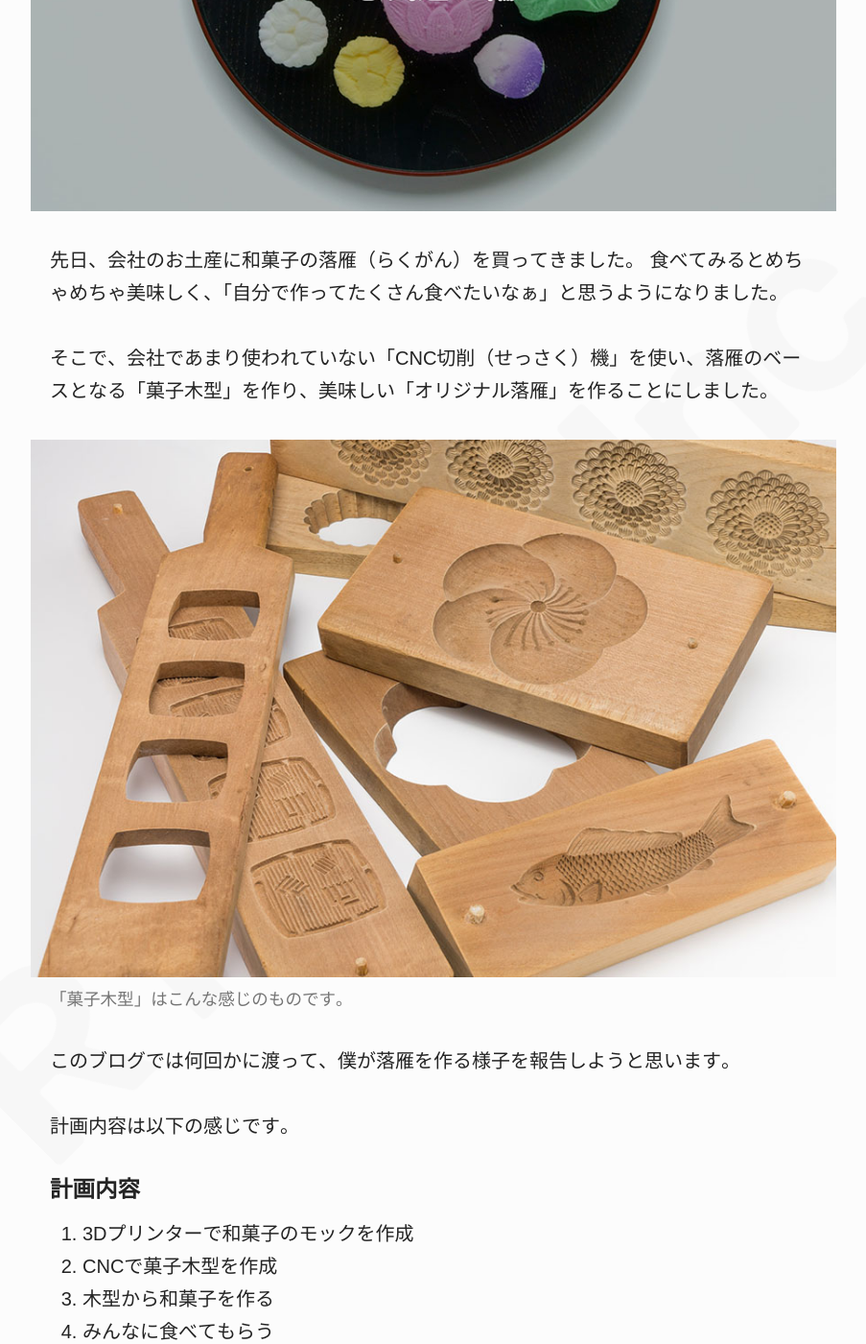
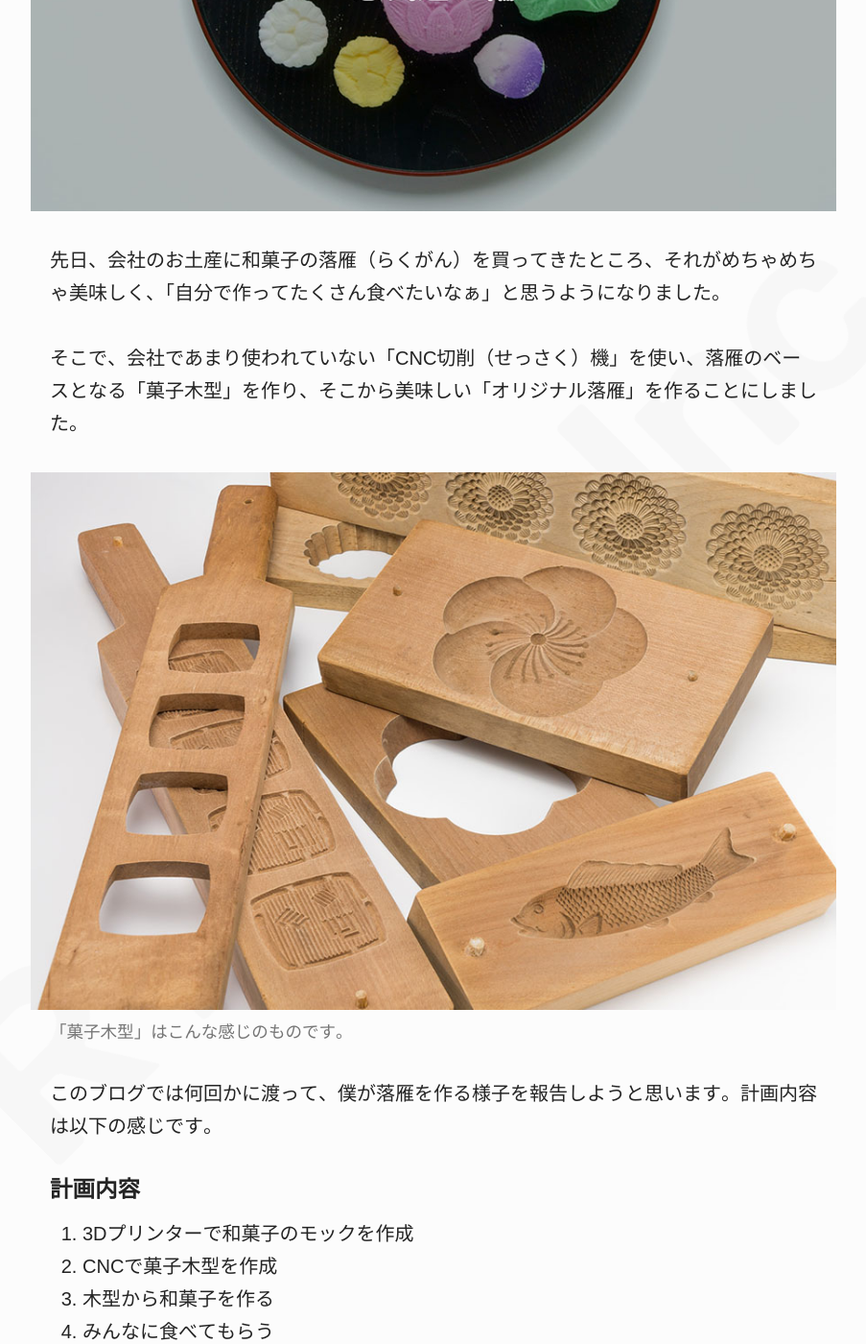
Before and after one commit to yuheiy/rookies, a Jekyll site: the page built from _posts/2017-09-07-wagashi-1.md, in a window 1280 px wide and 1400 px high, scrolled down 631 px. Shown: the whole window at 96% size, without its empty margins (188-1091 px from the left). Built offline with Jekyll 4.4.1, drawn with Linux system fonts in a browser that asks for light colours; our own code applies the rules of GitHub Pages for plain Markdown files.

Commit message:
記事修正5

```diff
--- a/_posts/2017-09-07-wagashi-1.md
+++ b/_posts/2017-09-07-wagashi-1.md
@@ -8,21 +8,18 @@ image: wagashi-1-title.jpg
   <img src="{{ site.baseurl }}/assets/images/post/wagashi-1/cover.jpg" alt="">
 </figure>
 
-先日、会社のお土産に和菓子の落雁（らくがん）を買ってきました。
-食べてみるとめちゃめちゃ美味しく、「自分で作ってたくさん食べたいなぁ」と思うようになりました。
+先日、会社のお土産に和菓子の落雁（らくがん）を買ってきたところ、それがめちゃめちゃ美味しく、「自分で作ってたくさん食べたいなぁ」と思うようになりました。
 
 <!-- more -->
 
-そこで、会社であまり使われていない「CNC切削（せっさく）機」を使い、落雁のベースとなる「菓子木型」を作り、美味しい「オリジナル落雁」を作ることにしました。
+そこで、会社であまり使われていない「CNC切削（せっさく）機」を使い、落雁のベースとなる「菓子木型」を作り、そこから美味しい「オリジナル落雁」を作ることにしました。
 
 <figure class="large">
   <img src="{{ site.baseurl }}/assets/images/post/wagashi-1/kigata.jpg" alt="花や魚など様々な形をモチーフにした木型">
   <figcaption>「菓子木型」はこんな感じのものです。</figcaption>
 </figure>
 
-このブログでは何回かに渡って、僕が落雁を作る様子を報告しようと思います。
-
-計画内容は以下の感じです。
+このブログでは何回かに渡って、僕が落雁を作る様子を報告しようと思います。計画内容は以下の感じです。
 
 ### 計画内容
 
```
